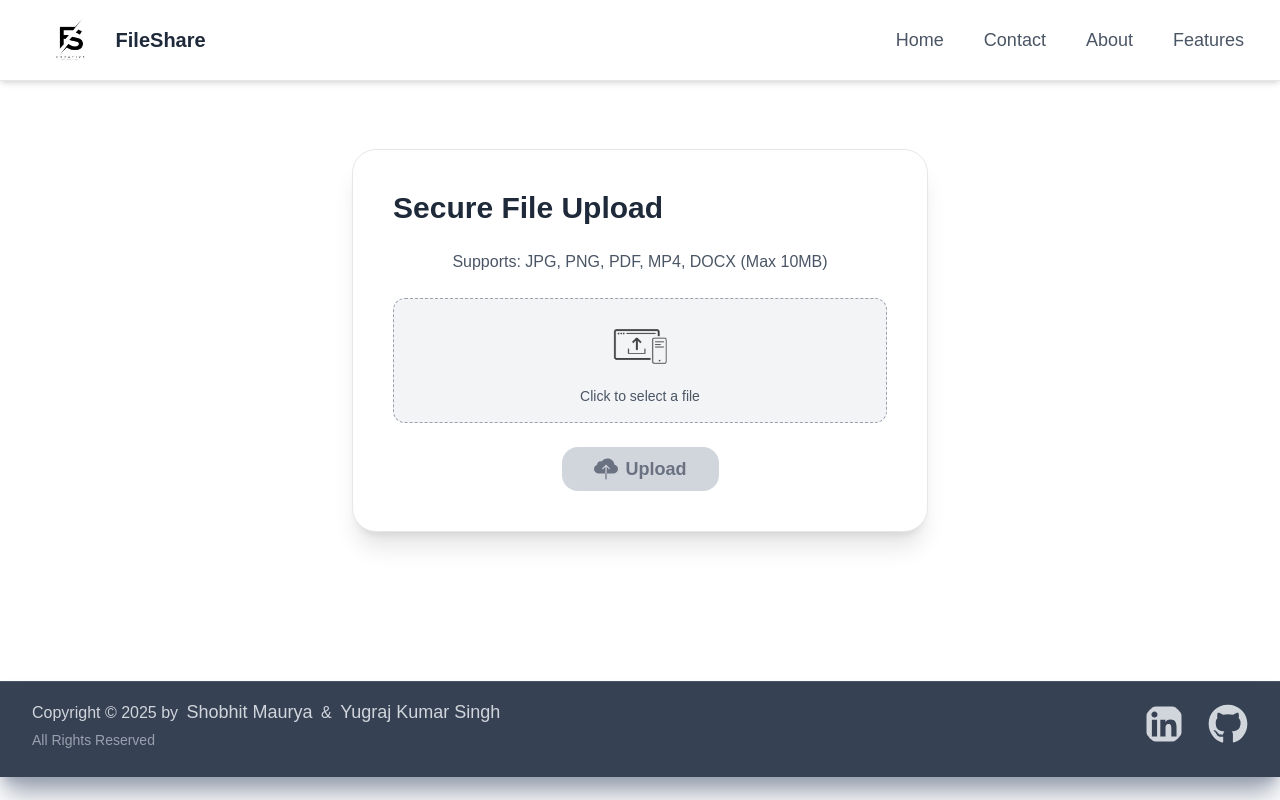
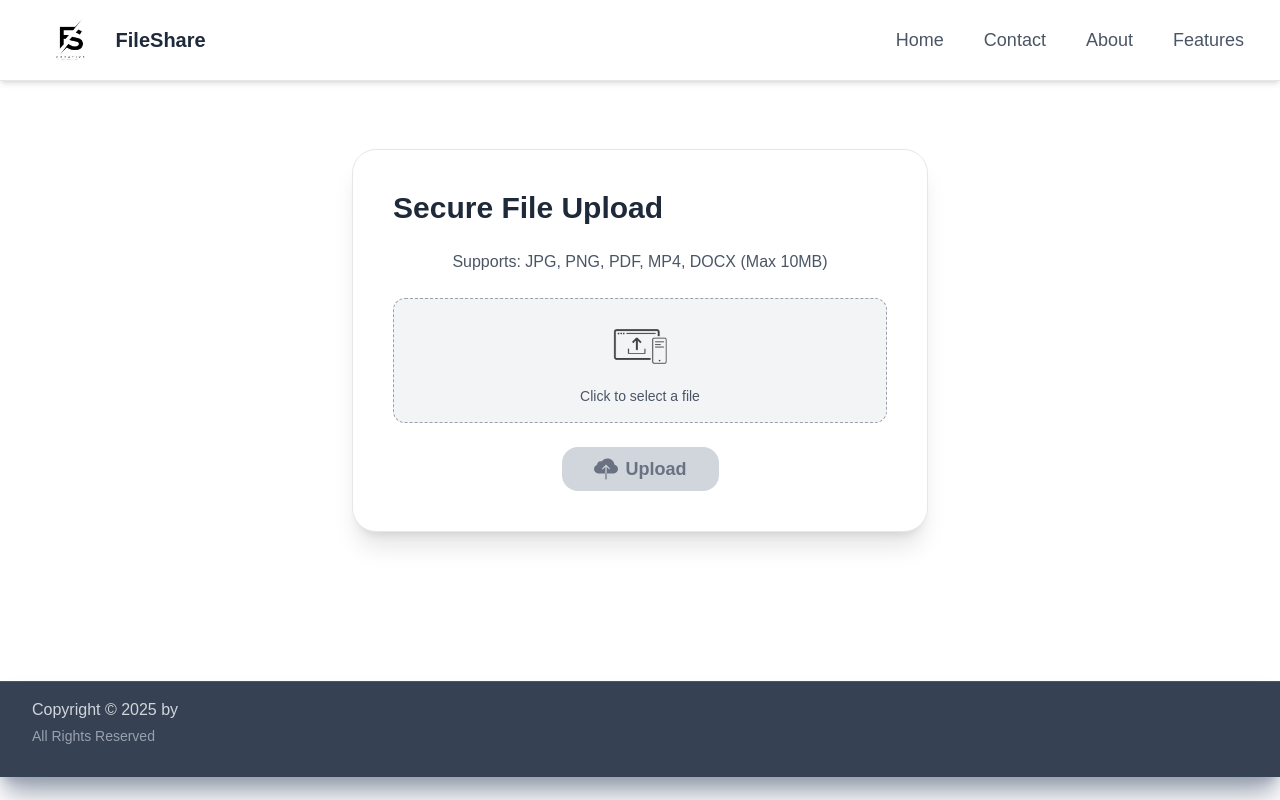
Before and after one commit to shobhitmaurya06/filesharing, a Next.js app: page / in a window 1280 px wide. Built offline with nearby package versions, Linux system fonts and the light colour scheme.

Commit message:
final commit

```diff
--- a/src/component/Footer.js
+++ b/src/component/Footer.js
@@ -8,13 +8,13 @@ export default function Footer() {
 
         <div className="text-center sm:text-left">
           <p className="text-sm sm:text-base font-medium text-gray-300">
-            Copyright &copy; 2025 by <Link href="https://www.linkedin.com/in/yugraj-singh-8a8138339/"  target="_blank" className="text-bold relative px-1 py-2 text-lg font-medium  transition-colors duration-300 hover:text-orange-500">Shobhit Maurya</Link> &amp; <Link href="https://www.linkedin.com/in/yugraj-singh-8a8138339/"  target="_blank" className="text-bold relative px-1 py-2 text-lg font-medium  transition-colors duration-300 hover:text-orange-500">Yugraj Kumar Singh</Link>
+            Copyright &copy; 2025 by
           </p>
           <p className="text-xs sm:text-sm text-gray-400 mt-1">
             All Rights Reserved
           </p>
         </div>
-        <div className="flex gap-4 sm:gap-6">
+        {/* <div className="flex gap-4 sm:gap-6">
           <Link
             href="https://www.linkedin.com/in/shobhit-maurya-5672a5263/"
             target="_blank"
@@ -35,7 +35,7 @@ export default function Footer() {
             <FaGithub className="w-8 h-8 sm:w-10 sm:h-10 text-gray-300 rounded-full transition-all duration-300 hover:scale-110 hover:text-white" />
             <span className="sr-only">GitHub</span>
           </Link>
-        </div>
+        </div> */}
       </footer>
     </div>
   );
```
